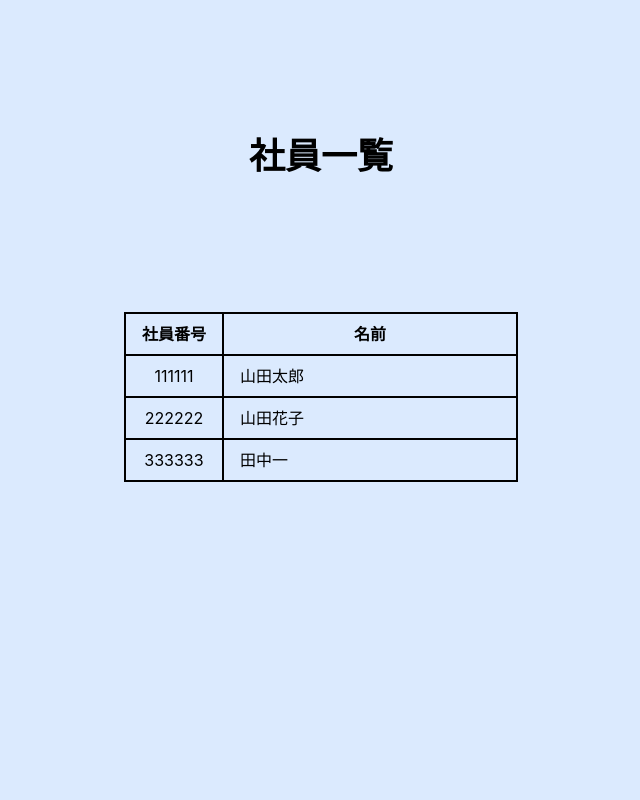
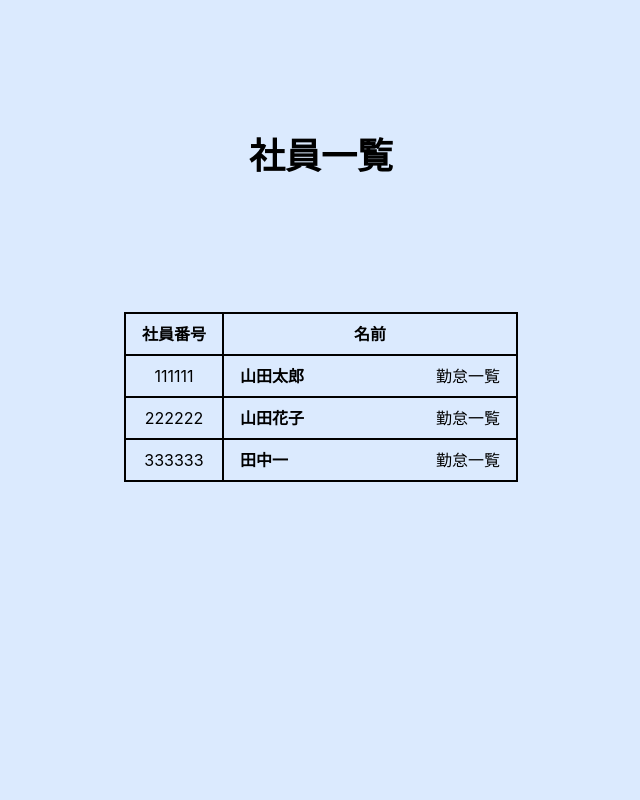
Before and after one commit to tomoyq/attendance_system, a Django app: page /works/admin/1 in a window 1280 px wide. Shown: the whole page, without its empty margins (319-959 px from the left). Run offline with Django 5.2, Linux system fonts and the light colour scheme; some libraries are stand-ins or nearby versions.

Commit message:
テンプレートの一部変更#8

```diff
--- a/templates/work/employeeList.html
+++ b/templates/work/employeeList.html
@@ -19,17 +19,32 @@
     <tbody>
       <tr>
         <td class="border-black border-2 px-4 py-2 text-center">111111</td>
-        <td class="border-black border-2 px-4 py-2 "><a href="">山田太郎</a></td>
+        <td class="border-black border-2 px-4 py-2 ">
+          <div class="flex justify-between">
+            <p class="font-bold">山田太郎</p>
+            <a href="">勤怠一覧</a>
+          </div>
+        </td>
       </tr>
 
       <tr>
         <td class="border-black border-2 px-4 py-2 text-center">222222</td>
-        <td class="border-black border-2 px-4 py-2 "><a href="">山田花子</a></td>
+        <td class="border-black border-2 px-4 py-2 ">
+          <div class="flex justify-between">
+            <p class="font-bold">山田花子</p>
+            <a href="">勤怠一覧</a>
+          </div>
+        </td>
       </tr>
 
       <tr>
         <td class="border-black border-2 px-4 py-2 text-center">333333</td>
-        <td class="border-black border-2 px-4 py-2 "><a href="">田中一</a></td>
+        <td class="border-black border-2 px-4 py-2 ">
+          <div class="flex justify-between">
+            <p class="font-bold">田中一</p>
+            <a href="">勤怠一覧</a>
+          </div>
+        </td>
       </tr>
     </tbody>
   </table>
```
Also changed, not shown: acounts/tests/test_views.py (+2 -3 lines), work/tests/test_urls.py (+1 -1 lines).
